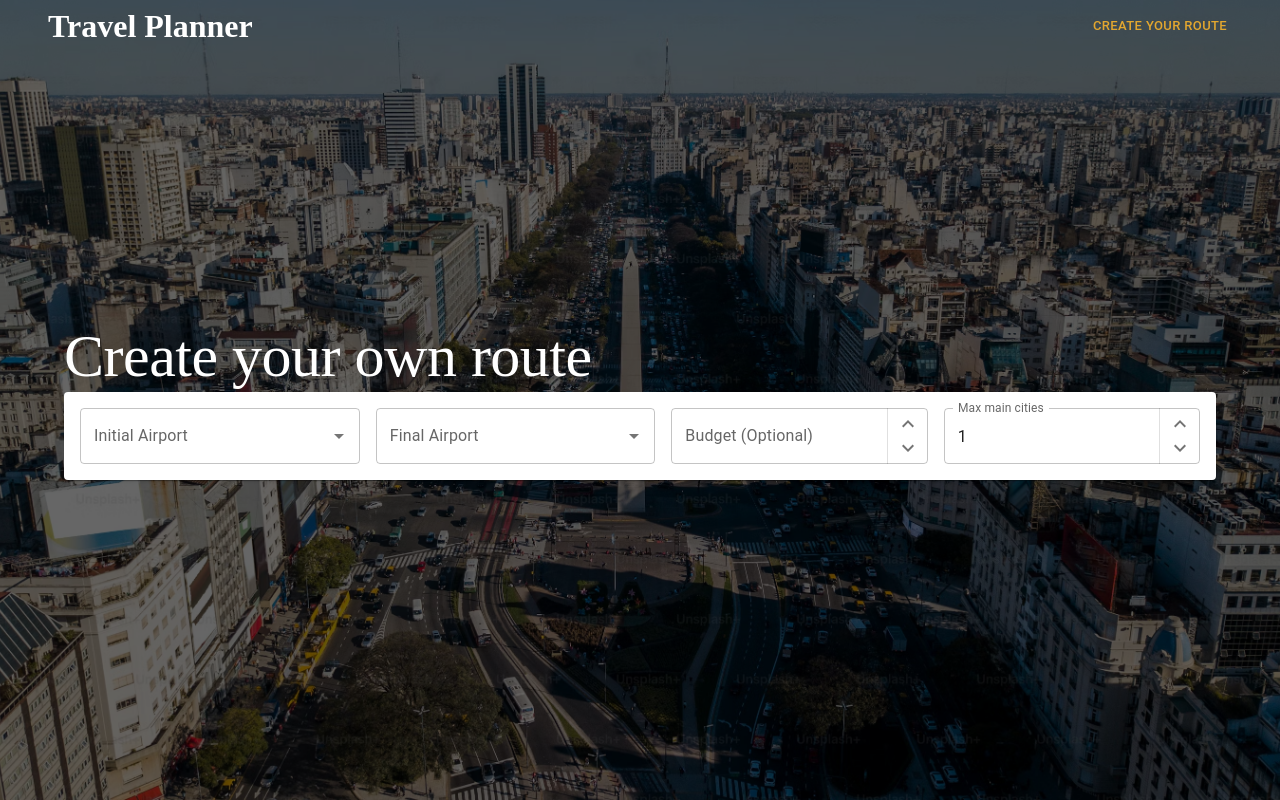
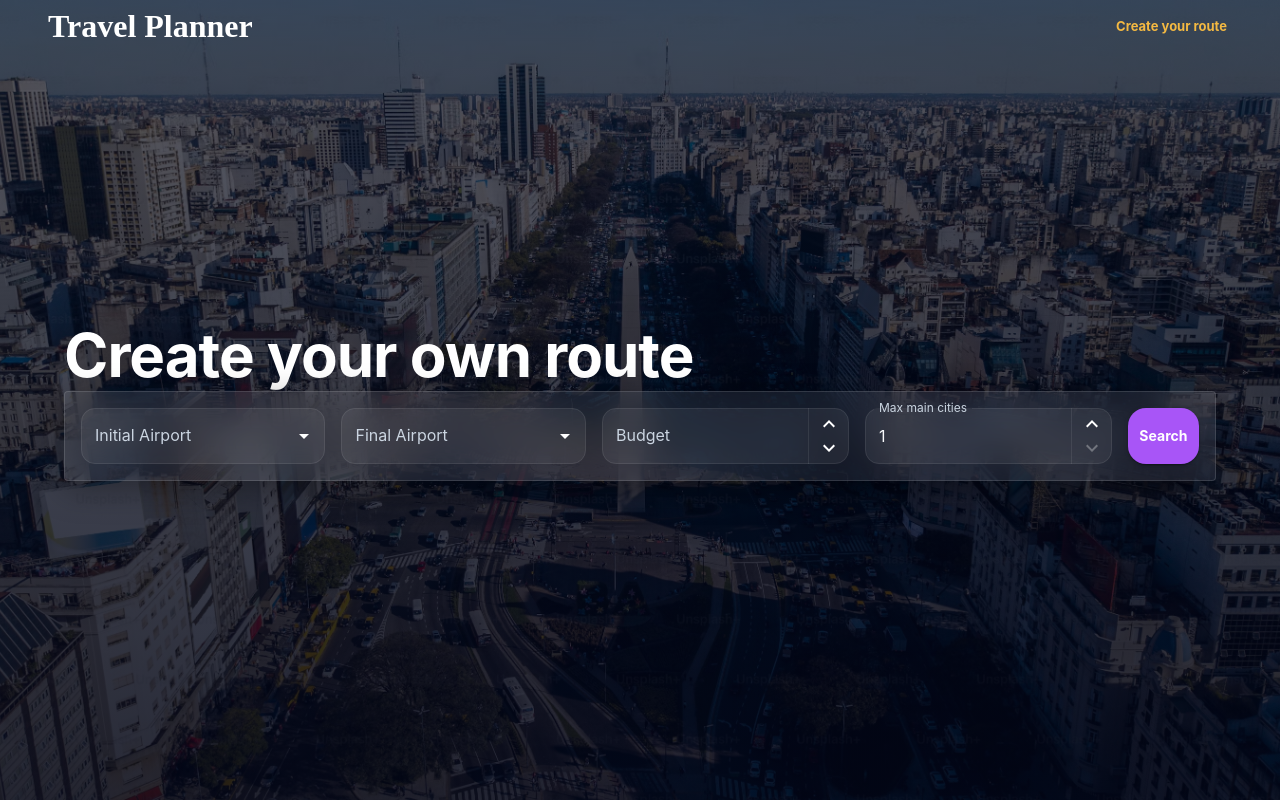
Before and after one commit to JoaquinPettinariUEM/TFM-Airports-Front, a React (Vite) app: page /create/route in a window 1280 px wide. Built offline with nearby package versions, Linux system fonts and the light colour scheme; no server answers.

Commit message:
Style improvements

```diff
--- a/src/App.tsx
+++ b/src/App.tsx
@@ -2,6 +2,7 @@ import { Route, Routes } from "react-router-dom";
 import Home from "./pages/Home/Home";
 import CreateRoute from "./pages/CreateRoute/CreateRoute";
 import Layout from "./components/Layout/Layout";
+import MyRoutes from "./pages/MyRoutes/MyRoutes";
 
 function App() {
   return (
@@ -9,6 +10,7 @@ function App() {
       <Route element={<Layout />}>
         <Route path="/" element={<Home />} />
         <Route path="/create/route" element={<CreateRoute />} />
+        <Route path="/my-routes" element={<MyRoutes />} />
       </Route>
     </Routes>
   );
--- a/src/api/travelPlanApi.ts
+++ b/src/api/travelPlanApi.ts
@@ -1,11 +1,23 @@
 import { useQuery } from "@tanstack/react-query";
 import { api } from "./axios";
 import { apiRoutes } from "./apiRoutes";
-import type { RouteByQueryResponse } from "../types/routes";
+import type {
+  GetRoutesParams,
+  RouteByQueryResponse,
+  RouteResponse,
+} from "../types/routes";
 import { useDebouncedValue } from "../hooks/useDebouncedValue";
 
 const getAirportsByQuery = async (query: string): Promise<RouteByQueryResponse[]> => {
   const { data } = await api.get(`${apiRoutes.airportsSearch}?query=${query}`);
+
+  return data;
+};
+
+const getRoutes = async (params: GetRoutesParams | null): Promise<RouteResponse[]> => {
+  const { data } = await api.get(apiRoutes.routes, {
+    params,
+  });
 
   return data;
 };
@@ -20,3 +32,11 @@ export const useAirportSearch = (query: string) => {
     staleTime: 1000 * 60 * 5,
   });
 };
+
+export const useGetRoutes = (params: GetRoutesParams | null) => {
+  return useQuery({
+    queryKey: ["routes", params],
+    queryFn: () => getRoutes(params),
+    enabled: !!params,
+  });
+};
--- a/src/components/AsyncAutocomplete/AsyncAutocomplete.tsx
+++ b/src/components/AsyncAutocomplete/AsyncAutocomplete.tsx
@@ -22,8 +22,9 @@ export function AsyncAutocomplete<T>({
   isOptionEqualToValue,
 }: Readonly<AsyncAutocompleteProps<T>>) {
   const [inputValue, setInputValue] = useState("");
+  const [query, setQuery] = useState("");
 
-  const { data = [], isLoading } = useFetch(inputValue);
+  const { data = [], isLoading } = useFetch(query);
 
   return (
     <Autocomplete
@@ -31,7 +32,17 @@ export function AsyncAutocomplete<T>({
       value={value}
       onChange={(_, newValue) => onChange(newValue)}
       inputValue={inputValue}
-      onInputChange={(_, newInputValue) => setInputValue(newInputValue)}
+      onInputChange={(_, newInputValue, reason) => {
+        setInputValue(newInputValue);
+
+        if (reason === "input") {
+          setQuery(newInputValue);
+        }
+
+        if (reason === "clear") {
+          setQuery("");
+        }
+      }}
       options={data}
       loading={isLoading}
       isOptionEqualToValue={isOptionEqualToValue}
--- a/src/components/Header/Header.tsx
+++ b/src/components/Header/Header.tsx
@@ -9,7 +9,12 @@ function Header() {
         <Box onClick={() => navigate("/")} sx={{ cursor: "pointer" }}>
           <h1 className="tp-header-title">Travel Planner</h1>
         </Box>
-        <Button size={"small"} variant="text" onClick={() => navigate("/create/route")}>
+        <Button
+          size={"small"}
+          variant="text"
+          color="secondary"
+          onClick={() => navigate("/create/route")}
+        >
           Create your route
         </Button>
       </Container>
--- a/src/components/Layout/Layout.tsx
+++ b/src/components/Layout/Layout.tsx
@@ -4,7 +4,7 @@ import Header from "../Header/Header";
 
 const Layout = () => {
   return (
-    <Grid>
+    <Grid sx={{ height: "100vh" }}>
       <Header />
       <Outlet />
     </Grid>
--- /dev/null
+++ b/src/hooks/useCreateRouteForm.ts
@@ -0,0 +1,37 @@
+import { useState } from "react";
+import type { CreateRouteForm } from "../types/routes";
+import { useNavigate } from "react-router-dom";
+
+export function useCreateRouteForm() {
+  const navigate = useNavigate();
+  const [form, setForm] = useState<CreateRouteForm>({
+    from: null,
+    to: null,
+    budget: undefined,
+    maxStops: 1,
+  });
+
+  const updateField = <K extends keyof CreateRouteForm>(
+    field: K,
+    value: CreateRouteForm[K]
+  ) => {
+    setForm(prev => ({
+      ...prev,
+      [field]: value,
+    }));
+  };
+
+  const submit = () => {
+    if (!form.from || !form.to) return;
+
+    navigate(
+      `/my-routes?from=${form.from.id}&to=${form.to.id}&budget=${form.budget}&maxStops=${form.maxStops}`
+    );
+  };
+
+  return {
+    form,
+    updateField,
+    submit,
+  };
+}
--- a/src/pages/CreateRoute/CreateRoute.tsx
+++ b/src/pages/CreateRoute/CreateRoute.tsx
@@ -1,13 +1,11 @@
-import { Card, Container, styled, Typography } from "@mui/material";
+import { Button, Card, Container, styled, Typography } from "@mui/material";
 import BackgroundImage from "../../assets/bs_wallpaper.jpg";
-import { useState } from "react";
-import type { RouteByQueryResponse } from "../../types/routes";
 import { AirportFinder } from "../../components/AirportFinder/AirportFinder";
 import NumberField from "../../components/NumberField/NumberField";
+import { useCreateRouteForm } from "../../hooks/useCreateRouteForm";
 
 function CreateRoute() {
-  const [from, setFrom] = useState<RouteByQueryResponse | null>(null);
-  const [to, setTo] = useState<RouteByQueryResponse | null>(null);
+  const { form, updateField, submit } = useCreateRouteForm();
 
   return (
     <BackgroundComponent>
@@ -22,12 +20,39 @@ function CreateRoute() {
       >
         <Typography variant="h2">Create your own route</Typography>
 
-        <Card sx={{ p: 2, display: "flex", gap: 2 }}>
-          <AirportFinder value={from} onChange={setFrom} label="Initial Airport" />
-          <AirportFinder value={to} onChange={setTo} label="Final Airport" />
-          <NumberField label={"Budget (Optional)"} min={0} max={2000} />
-          <NumberField label={"Max main cities"} min={0} max={5} defaultValue={1} />
-        </Card>
+        <FormCard>
+          <AirportFinder
+            value={form.from}
+            onChange={value => updateField("from", value)}
+            label="Initial Airport"
+          />
+
+          <AirportFinder
+            value={form.to}
+            onChange={value => updateField("to", value)}
+            label="Final Airport"
+          />
+
+          <NumberField
+            label="Budget"
+            value={form.budget}
+            min={0}
+            max={10000}
+            onValueChange={value => updateField("budget", value ?? 1000)}
+          />
+
+          <NumberField
+            label="Max main cities"
+            value={form.maxStops}
+            min={1}
+            max={5}
+            onValueChange={value => updateField("maxStops", value ?? 1)}
+          />
+
+          <Button onClick={submit} variant="contained">
+            Search
+          </Button>
+        </FormCard>
       </Container>
     </BackgroundComponent>
   );
@@ -49,7 +74,11 @@ const BackgroundComponent = styled("section")({
     content: '""',
     position: "absolute",
     inset: 0,
-    backgroundColor: "rgba(0,0,0,0.6)",
+    background: `linear-gradient(
+      to bottom,
+      rgba(2,6,23,0.65),
+      rgba(2,6,23,0.85)
+    )`,
     zIndex: 1,
   },
   "& > *": {
@@ -58,4 +87,20 @@ const BackgroundComponent = styled("section")({
   },
 });
 
+const FormCard = styled(Card)({
+  padding: 16,
+  display: "flex",
+  gap: 16,
+
+  backdropFilter: "blur(18px)",
+
+  background: "rgba(255,255,255,0.08)",
+
+  border: "1px solid rgba(255,255,255,0.12)",
+
+  boxShadow: "0 8px 32px rgba(0,0,0,0.35)",
+
+  borderRadius: 4,
+});
+
 export default CreateRoute;
--- a/src/pages/Home/Home.tsx
+++ b/src/pages/Home/Home.tsx
@@ -36,7 +36,11 @@ const HomeComponent = styled("section")({
     content: '""',
     position: "absolute",
     inset: 0,
-    backgroundColor: "rgba(0,0,0,0.6)",
+    background: `linear-gradient(
+      to bottom,
+      rgba(2,6,23,0.65),
+      rgba(2,6,23,0.85)
+    )`,
     zIndex: 1,
   },
   "& > *": {
--- /dev/null
+++ b/src/pages/MyRoutes/MyRoutes.tsx
@@ -0,0 +1,22 @@
+import { useSearchParams } from "react-router-dom";
+import { useGetRoutes } from "../../api/travelPlanApi";
+import { CircularProgress } from "@mui/material";
+
+function MyRoutes() {
+  const [searchParams] = useSearchParams();
+  const params = {
+    from: searchParams.get("from") ?? "",
+    to: searchParams.get("to") ?? "",
+    budget: Number(searchParams.get("budget") ?? 500),
+    maxStops: Number(searchParams.get("maxStops") ?? 2),
+  };
+
+  const { data: routes, isLoading } = useGetRoutes(params);
+
+  if (isLoading) return <CircularProgress />;
+  console.log(routes);
+
+  return <h1>My Routes</h1>;
+}
+
+export default MyRoutes;
--- a/src/theme.ts
+++ b/src/theme.ts
@@ -2,21 +2,72 @@ import { createTheme } from "@mui/material";
 
 export const theme = createTheme({
   palette: {
+    mode: "dark",
+
     primary: {
-      main: "#E3A72F",
-      light: "#F0BD5A",
-      dark: "#CF921F",
-      contrastText: "#FFFFFF",
+      main: "#A855F7",
     },
+
+    secondary: {
+      main: "#F4B942",
+    },
+
+    background: {
+      default: "#0B1020",
+      paper: "rgba(15,23,42,0.72)",
+    },
+
+    text: {
+      primary: "#F8FAFC",
+      secondary: "#CBD5E1",
+    },
+
+    divider: "rgba(255,255,255,0.08)",
+  },
+
+  shape: {
+    borderRadius: 18,
   },
 
   components: {
-    MuiTypography: {
+    MuiOutlinedInput: {
       styleOverrides: {
         root: {
-          fontFamily: "Inclusive Sans",
+          background: "rgba(255,255,255,0.06)",
+          borderRadius: 14,
+
+          "& fieldset": {
+            borderColor: "rgba(255,255,255,0.08)",
+          },
+
+          "&:hover fieldset": {
+            borderColor: "#F4B942",
+          },
+
+          "&.Mui-focused fieldset": {
+            borderColor: "#F4B942",
+          },
         },
       },
     },
   },
+
+  typography: {
+    fontFamily: "'Inter', sans-serif",
+
+    h1: {
+      fontWeight: 800,
+      letterSpacing: "-2px",
+    },
+
+    h2: {
+      fontWeight: 700,
+      letterSpacing: "-1px",
+    },
+
+    button: {
+      fontWeight: 700,
+      textTransform: "none",
+    },
+  },
 });
```
Also changed, not shown: src/types/routes.ts (+14 -0 lines).
